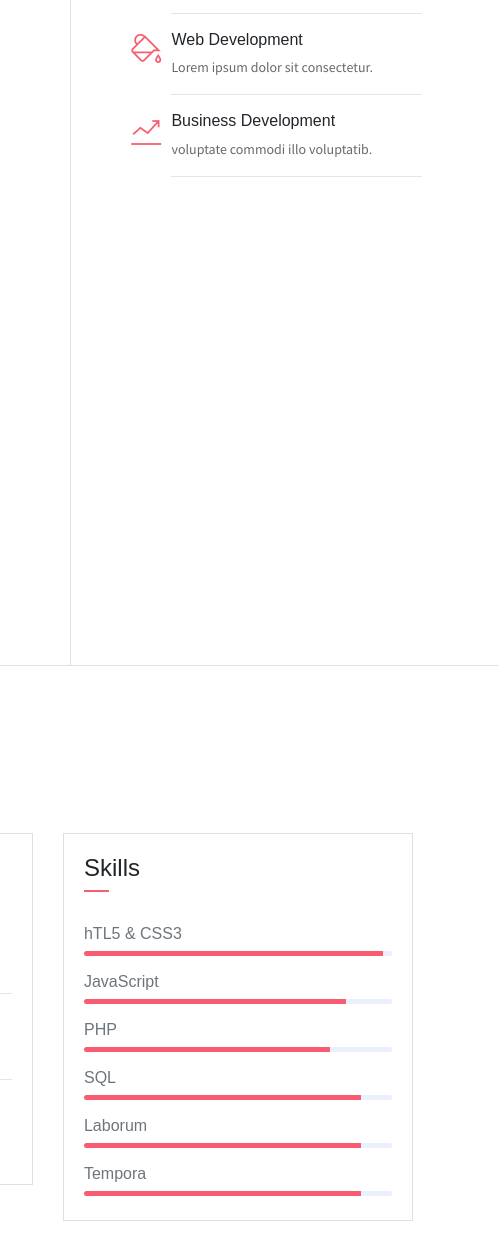
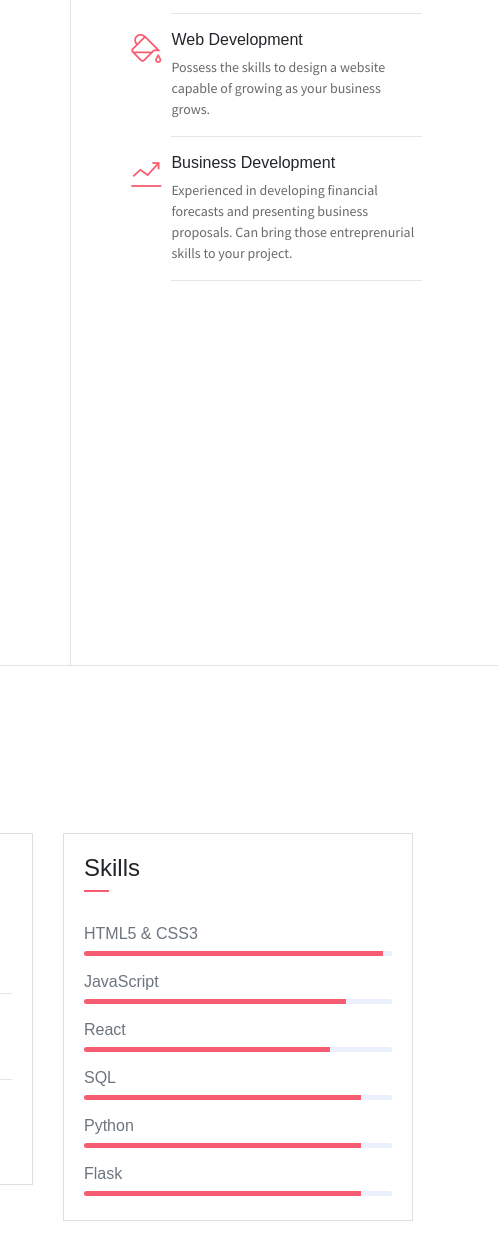
Before and after one commit to vallas01/vallas01.github.io, a website: page index.html in a window 1280 px wide. Shown: the part 884-2120 px from the top of the page, 782-1280 px from the left. Drawn offline with Linux system fonts and the light colour scheme; some packages are replaced by stand-ins of ours; files that its build step writes are made by us from their sources; files whose address does not match are found by name.

Commit message:
final draft

```diff
--- a/index.html
+++ b/index.html
@@ -104,7 +104,7 @@
                     <div class="col-1 text-danger pt-1"><i class="ti-widget icon-lg"></i></div>
                     <div class="col-10 ml-auto mr-3">
                         <h6>UX Design</h6>
-                        <p class="subtitle"> Applying marketing expertise to web design to create high engagement sites with measurable results.</p>
+                        <p class="subtitle"> Will apply marketing expertise to web design to create high engagement sites with measurable results.</p>
                         <hr>
                     </div>
                 </div>
@@ -112,7 +112,7 @@
                     <div class="col-1 text-danger pt-1"><i class="ti-paint-bucket icon-lg"></i></div>
                     <div class="col-10 ml-auto mr-3">
                         <h6>Web Development</h6>
-                        <p class="subtitle">Lorem ipsum dolor sit consectetur.</p>
+                        <p class="subtitle">Possess the skills to design a website capable of growing as your business grows.</p>
                         <hr>
                     </div>
                 </div>
@@ -120,7 +120,7 @@
                     <div class="col-1 text-danger pt-1"><i class="ti-stats-up icon-lg"></i></div>
                     <div class="col-10 ml-auto mr-3">
                         <h6>Business Development</h6>
-                        <p class="subtitle">voluptate commodi illo voluptatib.</p>
+                        <p class="subtitle">Experienced in developing financial forecasts and presenting business proposals.  Can bring those entreprenurial skills to your project.</p>
                         <hr>
                     </div>
                 </div>
@@ -189,7 +189,7 @@
                             </div>
                         </div>
                         <div class="card-body pb-2">
-                           <h6>hTL5 &amp; CSS3</h6>
+                           <h6>HTML5 &amp; CSS3</h6>
                             <div class="progress mb-3">
                                 <div class="progress-bar bg-danger" role="progressbar" style="width: 97%" aria-valuenow="25" aria-valuemin="0" aria-valuemax="100"></div>
                             </div>
@@ -197,7 +197,7 @@
                             <div class="progress mb-3">
                                 <div class="progress-bar bg-danger" role="progressbar" style="width: 85%" aria-valuenow="25" aria-valuemin="0" aria-valuemax="100"></div>
                             </div>
-                            <h6>PHP</h6>
+                            <h6>React</h6>
                             <div class="progress mb-3">
                                 <div class="progress-bar bg-danger" role="progressbar" style="width: 80%" aria-valuenow="50" aria-valuemin="0" aria-valuemax="100"></div>
                             </div>
@@ -205,11 +205,11 @@
                             <div class="progress mb-3">
                                 <div class="progress-bar bg-danger" role="progressbar" style="width: 90%" aria-valuenow="75" aria-valuemin="0" aria-valuemax="100"></div>
                             </div>
-                            <h6>Laborum</h6>
+                            <h6>Python</h6>
                             <div class="progress mb-3">
                                 <div class="progress-bar bg-danger" role="progressbar" style="width: 90%" aria-valuenow="75" aria-valuemin="0" aria-valuemax="100"></div>
                             </div>
-                            <h6>Tempora</h6>
+                            <h6>Flask</h6>
                             <div class="progress mb-3">
                                 <div class="progress-bar bg-danger" role="progressbar" style="width: 90%" aria-valuenow="75" aria-valuemin="0" aria-valuemax="100"></div>
                             </div>
@@ -483,8 +483,8 @@
                                     <p class="subtitle">Full stack using Javascript/React on the frontend and Python/Flask and the backend!</p>
                                 </div>
                             </div>
-                            <a href="https://github.com/vallas01/BeachChair" target="_blank">GitHub Repo</a>
                         </div>
+                        <a href="https://github.com/vallas01/BeachChair" target="_blank">GitHub Repo</a>
                     </div>
                     <div class="col-md-6 col-lg-4 web new">
                         <div class="portfolio-item">
@@ -496,8 +496,8 @@
                                     <p class="subtitle">Full stack using Javascript/React on the frontend and Node.js/Express on the backend!</p>
                                 </div>
                             </div>
-                            <a href="https://github.com/vallas01/Hipdock" target="_blank">GitHub Repo</a>
                         </div>
+                        <a href="https://github.com/vallas01/Hipdock" target="_blank">GitHub Repo</a>
                     </div>
 
 
```
